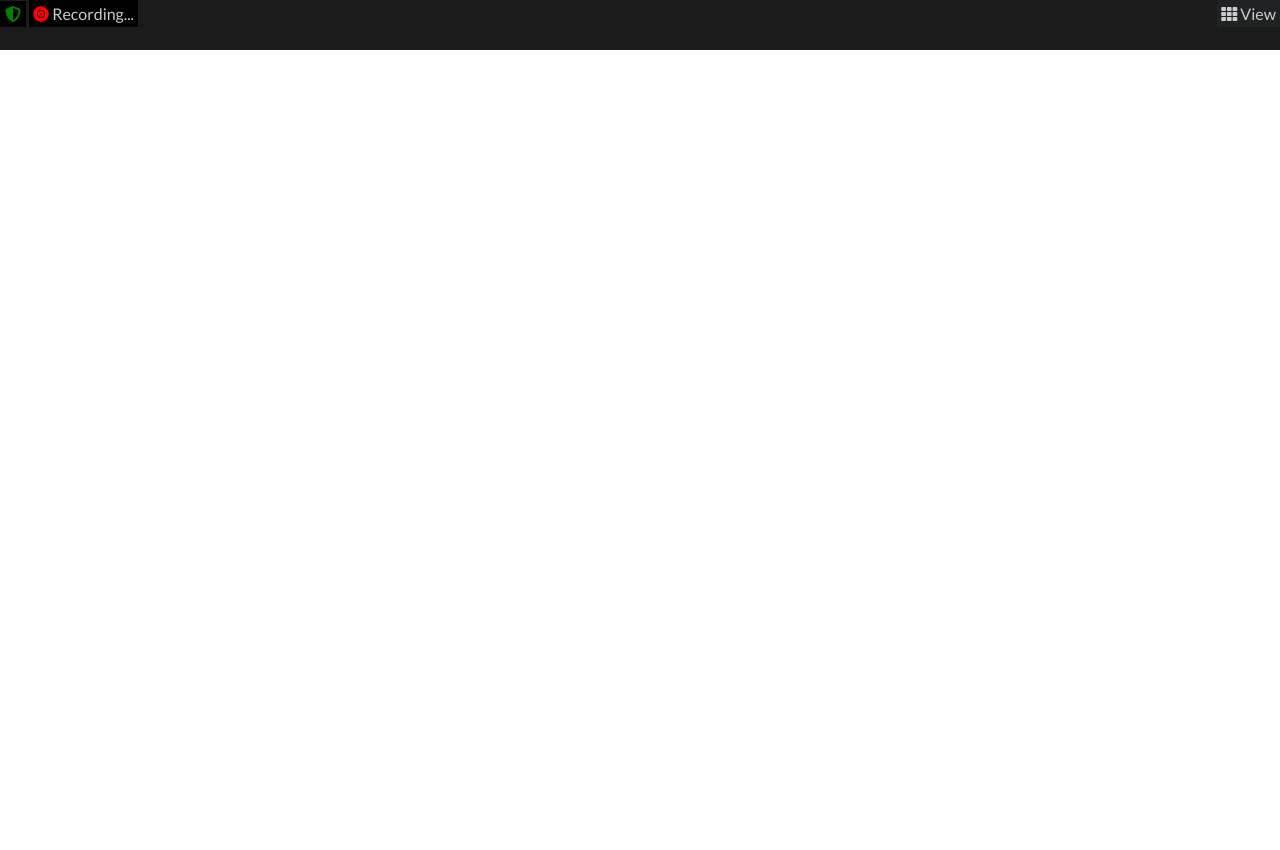
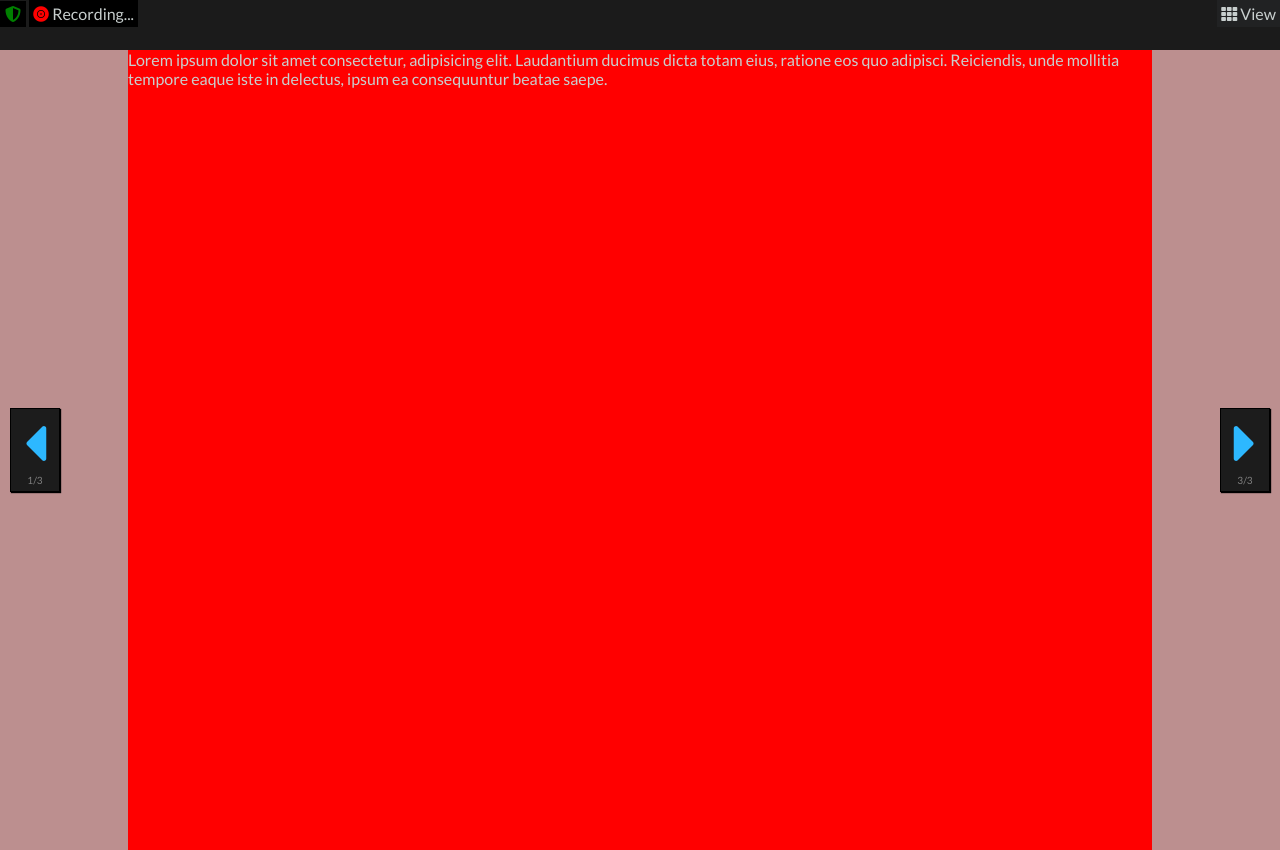
Before and after one commit to touros91/html-css-zoom, a plain HTML site: page index.html in a window 1280 px wide. Before the commit the page ends 800 px from the top, so only its background shows below. Drawn offline with Linux system fonts and the light colour scheme.

Commit message:
Aggiunto colonne laterali del main

```diff
--- a/css/style.css
+++ b/css/style.css
@@ -4,6 +4,8 @@
     padding: 0;
     box-sizing: border-box;
 }
+
+/* common  */
 
 body {
     color: #C8CFCE;
@@ -20,6 +22,14 @@ header {
 header div {
     display: inline-block;
 }
+
+main {
+    height: 100vh;
+    background-color: rosybrown;
+    display: flex;
+}
+
+/* header  */
 
 .padding-4 {
     padding: 4px;
@@ -41,3 +51,40 @@ header div {
 .view-bg {
     background-color: #212223;
 }
+
+.col-left, .col-right {
+    width: 10%;
+    color: #2db8ff;
+    display: flex;
+}
+
+.col-left {
+    justify-content: flex-start;
+}
+
+.col-right {
+    justify-content: flex-end;
+}
+
+.col-center {
+    width: 80%;
+    background-color: red;
+}
+
+.arrows {
+    width: 50px;
+    background-color: #1c1c1c;
+    text-align: center;
+    align-self: center;
+    font-size: 10px;
+    color: grey;
+    padding: 5px;
+    margin: 10px;
+    border: 1px solid black;
+    box-shadow: 1px 1px 1px black;
+}
+
+.arrow-style {
+    font-size: 60px;
+    color: #2db8ff;
+}
--- a/index.html
+++ b/index.html
@@ -29,6 +29,23 @@
     </header>
 
     <main>
+        <div class="col-left">
+            <div class="arrows">
+                <i class="arrow-style fas fa-caret-left"></i>
+                <div>1/3</div>
+
+            </div>
+        </div>
+
+        <div class="col-center">Lorem ipsum dolor sit amet consectetur, adipisicing elit. Laudantium ducimus dicta totam eius, ratione eos quo adipisci. Reiciendis, unde mollitia tempore eaque iste in delectus, ipsum ea consequuntur beatae saepe.</div>
+
+        <div class="col-right">
+            <div class="arrows">
+                <i class="arrow-style fas fa-caret-right"></i>
+                <div>3/3</div>
+
+            </div>
+        </div>
 
     </main>
 
```
